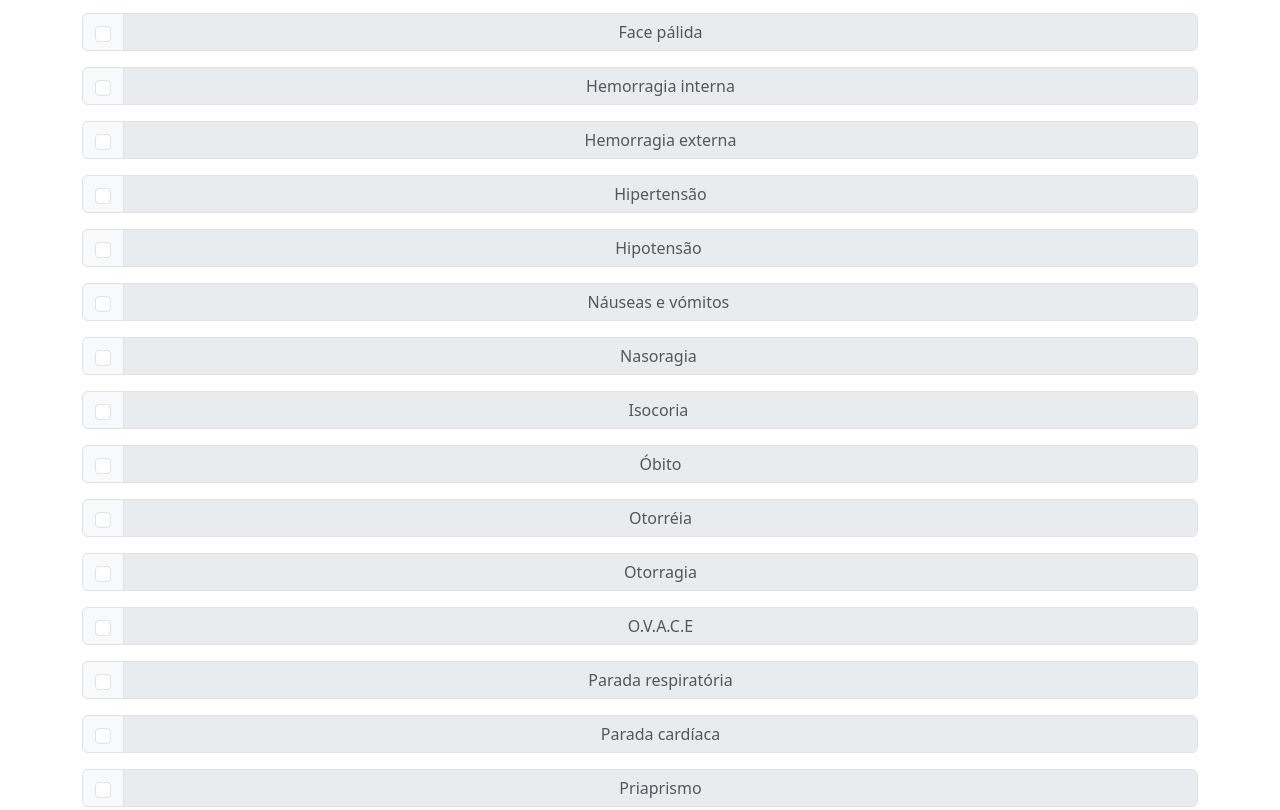
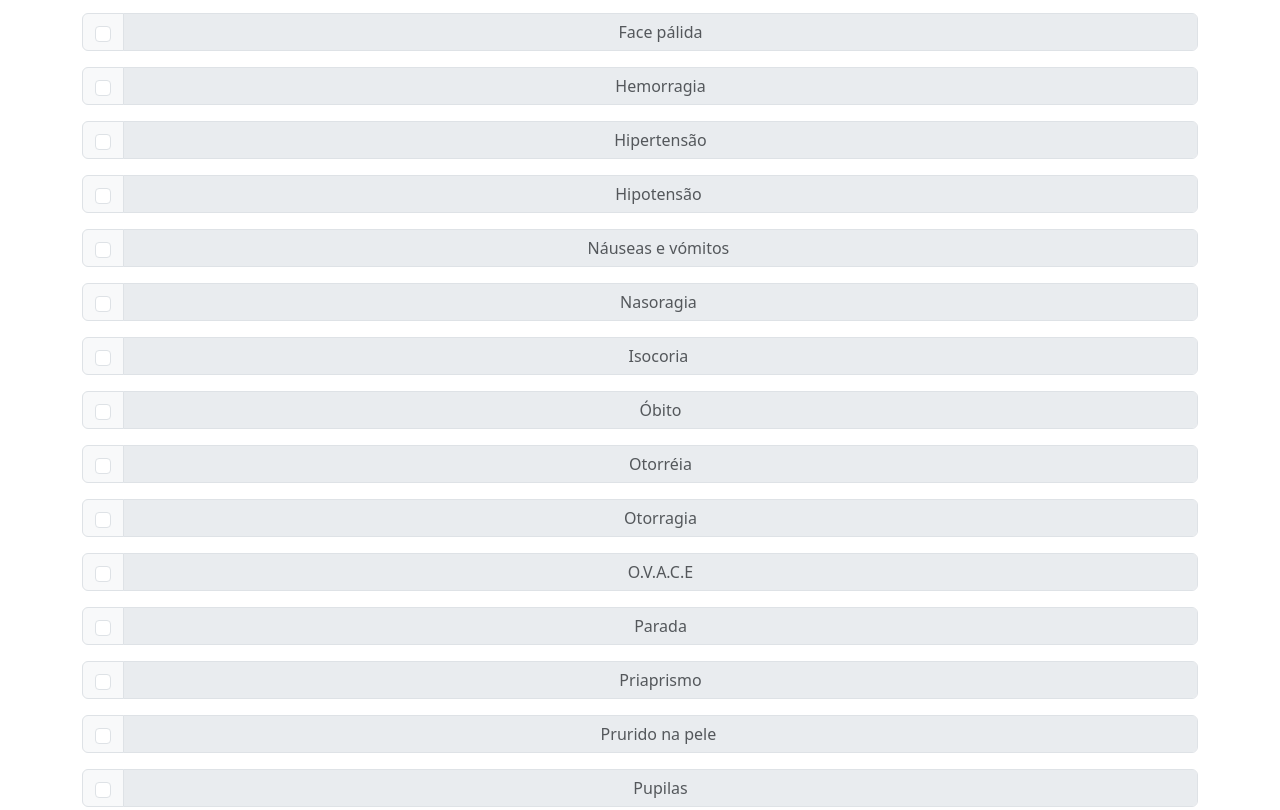
Before and after one commit to medeiros-augusto/FireForce, a website: page views/sinais_sintomas.html in a window 1280 px wide. Shown: the part 1246-2056 px from the top of the page. Drawn offline with nearby package versions, Linux system fonts and the light colour scheme.

Commit message:
mec dms slk kkk(brusk)

```diff
--- a/views/sinais_sintomas.html
+++ b/views/sinais_sintomas.html
@@ -311,14 +311,28 @@
         <div class="input-group mb-3 ">
             <span class="input-group-text" id="basic-addon2"><input class="form-check-input" type="checkbox" value=""
                     id="flexCheckDefault" style="padding: 5%;"></span>
-            <input type="text" class="form-control" placeholder="Hemorragia interna" style="text-align: center; "
+            <input type="text" class="form-control" placeholder="Hemorragia" style="text-align: center; "
                 style="display: none;" aria-label="Nome do usuário" aria-describedby="basic-addon2" disabled>
         </div>
-        <div class="input-group mb-3 ">
-            <span class="input-group-text" id="basic-addon2"><input class="form-check-input" type="checkbox" value=""
-                    id="flexCheckDefault" style="padding: 5%;"></span>
-            <input type="text" class="form-control" placeholder="Hemorragia externa" style="text-align: center; "
-                style="display: none;" aria-label="Nome do usuário" aria-describedby="basic-addon2" disabled>
+        <div style="display: none;" class="Hemorragia">
+            <div class="row mb-3" >
+                <div class="col-md-6">
+                    <div class="input-group ">
+                        <span class="input-group-text"><input class="form-check-input" type="checkbox" value=""
+                                id="flexCheckDefault"></span>
+                        <input type="text" class="form-control" placeholder="Interna" style="text-align: center;"
+                            disabled>
+                    </div>
+                </div>
+
+            <div class="col-md-6">
+                <div class="input-group ">
+                    <span class="input-group-text"><input class="form-check-input" type="checkbox" value=""
+                            id="flexCheckDefault"></span>
+                    <input type="text" class="form-control" placeholder="Externa" style="text-align: center;" disabled>
+                </div>
+            </div>
+        </div>
         </div>
         <div class="input-group mb-3 ">
             <span class="input-group-text" id="basic-addon2"><input class="form-check-input" type="checkbox" value=""
@@ -378,14 +392,28 @@
         <div class="input-group mb-3 ">
             <span class="input-group-text" id="basic-addon2"><input class="form-check-input" type="checkbox" value=""
                     id="flexCheckDefault" style="padding: 5%;"></span>
-            <input type="text" class="form-control" placeholder="Parada respiratória" style="text-align: center; "
+            <input type="text" class="form-control" placeholder="Parada" style="text-align: center; "
                 style="display: none;" aria-label="Nome do usuário" aria-describedby="basic-addon2" disabled>
         </div>
-        <div class="input-group mb-3 ">
-            <span class="input-group-text" id="basic-addon2"><input class="form-check-input" type="checkbox" value=""
-                    id="flexCheckDefault" style="padding: 5%;"></span>
-            <input type="text" class="form-control" placeholder="Parada cardíaca" style="text-align: center; "
-                style="display: none;" aria-label="Nome do usuário" aria-describedby="basic-addon2" disabled>
+        <div style="display: none;" class="Parada">
+            <div class="row mb-3" >
+                <div class="col-md-6">
+                    <div class="input-group ">
+                        <span class="input-group-text"><input class="form-check-input" type="checkbox" value=""
+                                id="flexCheckDefault"></span>
+                        <input type="text" class="form-control" placeholder="Cardíaca" style="text-align: center;"
+                            disabled>
+                    </div>
+                </div>
+
+            <div class="col-md-6">
+                <div class="input-group ">
+                    <span class="input-group-text"><input class="form-check-input" type="checkbox" value=""
+                            id="flexCheckDefault"></span>
+                    <input type="text" class="form-control" placeholder="Respíratoria" style="text-align: center;" disabled>
+                </div>
+            </div>
+        </div>
         </div>
         <div class="input-group mb-3 ">
             <span class="input-group-text" id="basic-addon2"><input class="form-check-input" type="checkbox" value=""
@@ -407,7 +435,7 @@
         </div>
         <!-- ------------------------------------------------------------------------------------------------------------- -->
         <div style="display: none;" class="pupila">
-            <div class="row">
+            <div class="row ">
                 <div class="col-md-6">
                     <div class="input-group ">
                         <span class="input-group-text"><input class="form-check-input" type="checkbox" value=""
@@ -416,7 +444,7 @@
                             disabled>
                     </div>
                 </div>
-            </div>
+
             <div class="col-md-6">
                 <div class="input-group ">
                     <span class="input-group-text"><input class="form-check-input" type="checkbox" value=""
@@ -424,6 +452,7 @@
                     <input type="text" class="form-control" placeholder="Miose" style="text-align: center;" disabled>
                 </div>
             </div>
+        </div>
             <div class="row">
                 <div class="col-md-6">
                     <div class="input-group mt-3">
```
